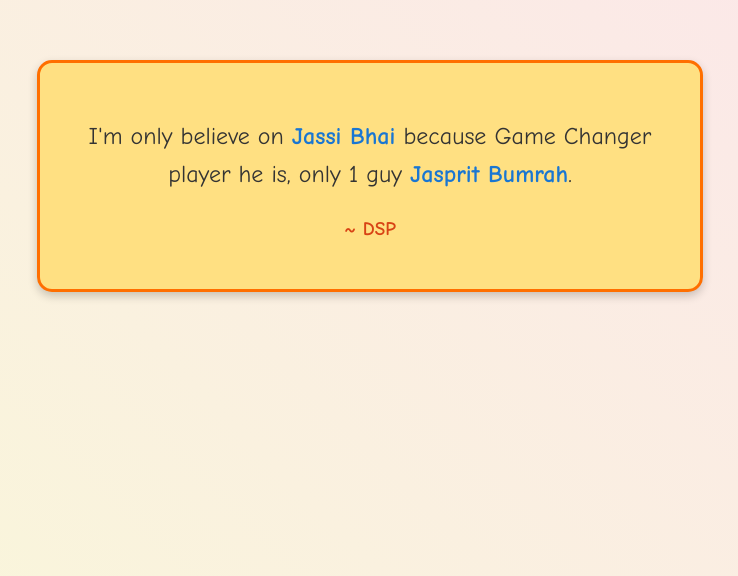
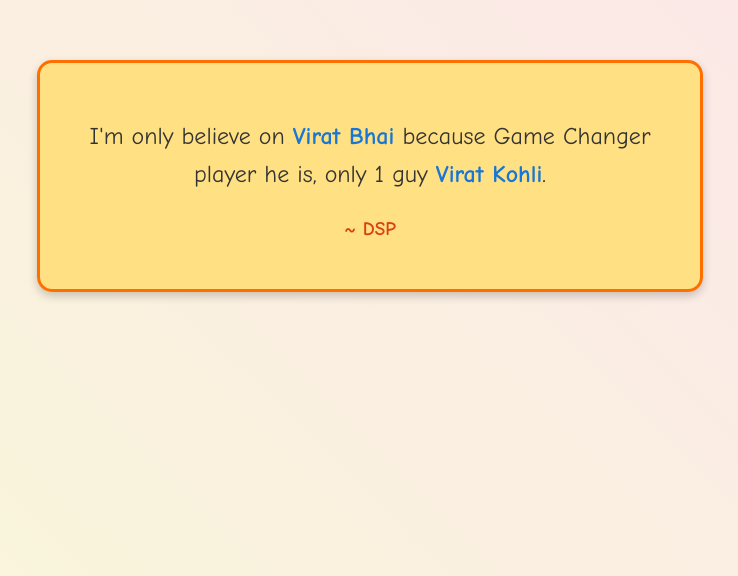
Before and after one commit to suRaj-v3/CSIjessibhai, a plain HTML site: page index.html in a window 1280 px wide. Shown: the part 224-800 px from the top of the page, without its empty margins (270-1008 px from the left). Drawn offline with Linux system fonts and the light colour scheme.

Commit message:
Changing to VK and added to README.md

```diff
--- a/index.html
+++ b/index.html
@@ -54,8 +54,8 @@
 <body>
     <div class="quote-container">
         <p class="quote-text">
-            I'm only believe on <span class="highlight">Jassi Bhai</span> because Game Changer player he is,
-            only 1 guy <span class="highlight">Jasprit Bumrah</span>.
+            I'm only believe on <span class="highlight">Virat Bhai</span> because Game Changer player he is,
+            only 1 guy <span class="highlight">Virat Kohli</span>.
         </p>
         <p class="author">~ DSP</p>
     </div>
```
Also changed, not shown: 1 other file.
